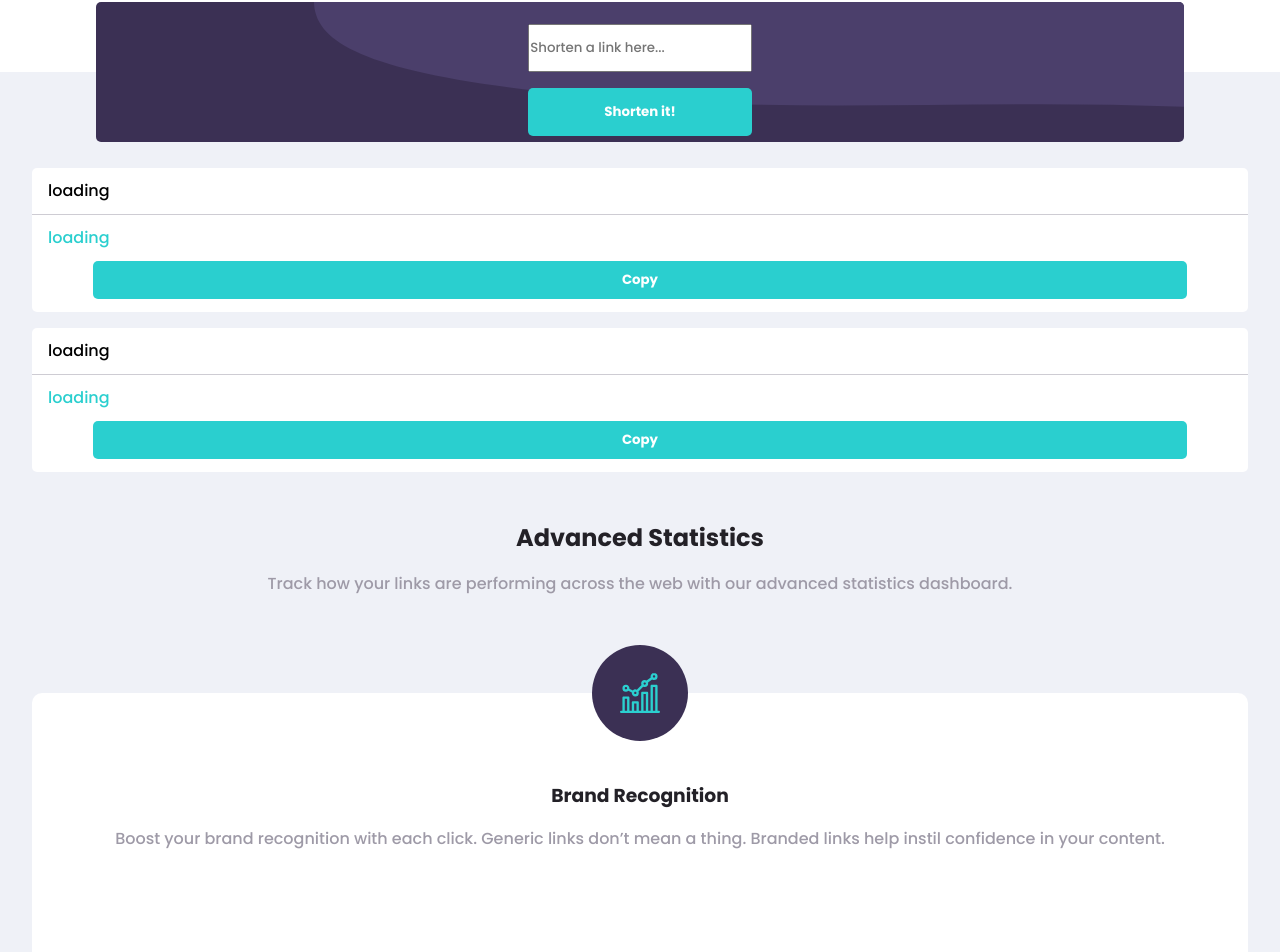
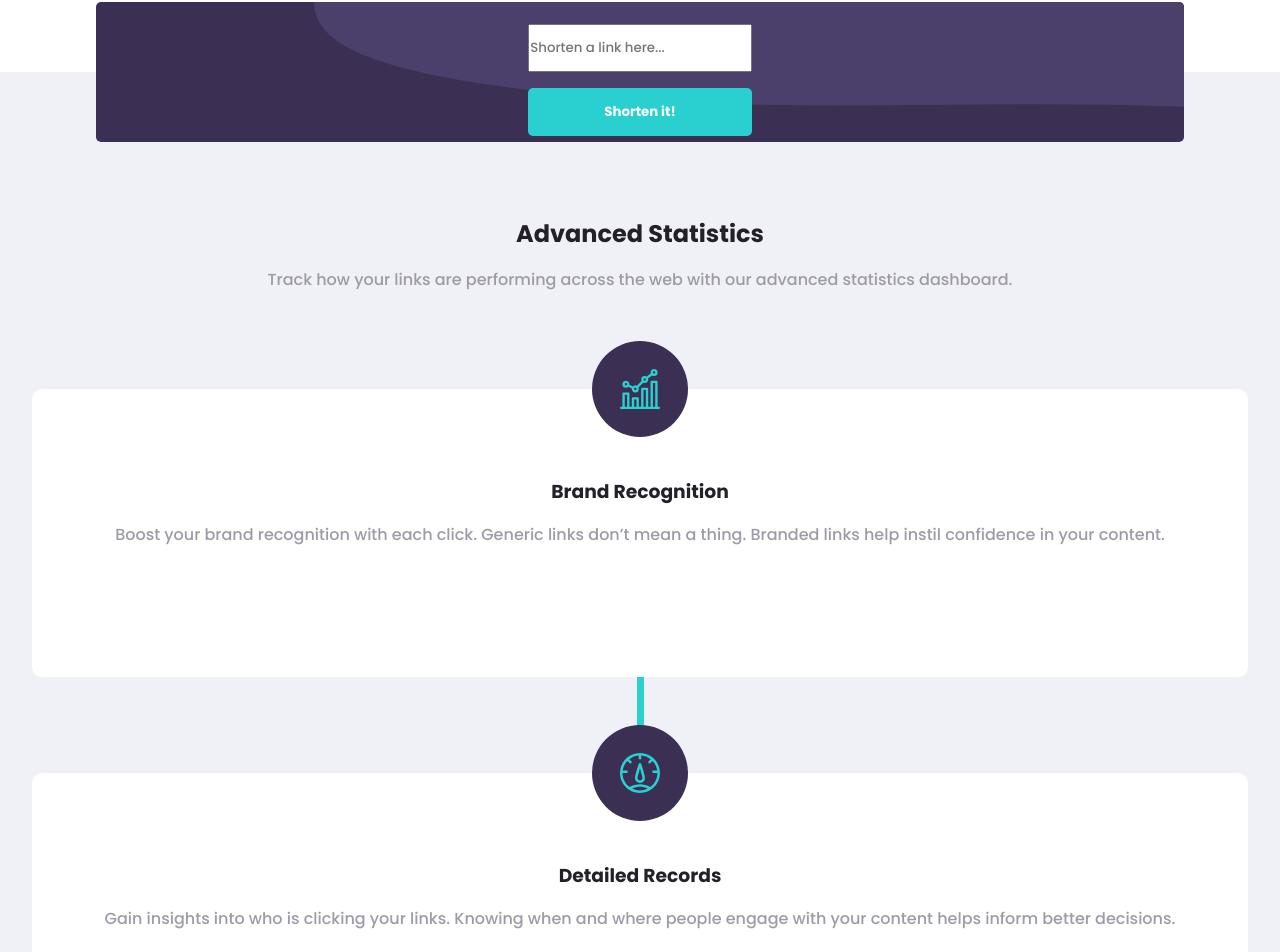
Before and after one commit to VictorKyHugo/shortner-react, a React (Create React App) app: page / in a window 1280 px wide. Shown: the part 764-1716 px from the top of the page. Built offline with nearby package versions, Linux system fonts and the light colour scheme.

Commit message:
api call done

```diff
--- a/src/components/Link/Link.js
+++ b/src/components/Link/Link.js
@@ -1,19 +1,11 @@
-import { useContext } from 'react'
-import { LinkContext } from '../../contexts/LinkContext'
 import './Link.scss'
 
-function Link() {
-
-    const { links } = useContext(LinkContext)
-
-    const allLinks = links.map(item => item)
-
-
+function Link(props) {
     return (
         <div className="link">
-            <span className="link__complete">{allLinks[0] ? allLinks[0].original : "loading"}</span>
+            <span className="link__complete">{props.original ? props.original : "loading"}</span>
             <div className="link__line"></div>
-            <span className="link__short">{allLinks[0] ? allLinks[0].short : "loading"}</span>
+            <span className="link__short">{props.short ? props.short : "loading"}</span>
             <button className="link__button">Copy</button>
         </div>
     )
--- a/src/components/Statistics/Statistics.js
+++ b/src/components/Statistics/Statistics.js
@@ -1,4 +1,6 @@
 import "./Statistics.scss"
+import { useContext } from 'react'
+import { LinkContext } from '../../contexts/LinkContext'
 import Card from './Card/Card'
 
 import brand from '../../assets/images/icon-brand-recognition.svg'
@@ -7,6 +9,8 @@ import customizable from '../../assets/images/icon-fully-customizable.svg'
 import Link from "../Link/Link"
 
 function Statistics() {
+
+    const { links } = useContext(LinkContext)
 
     const statisticsList = {
         brand_recognition:
@@ -33,8 +37,11 @@ function Statistics() {
     return (
         <div className="statistics">
             <div className="statistics__link_container">
-                <Link />
-                <Link />
+                {links.map(item => {
+                    return (
+                        <Link original={item.original} short={item.short} key={item.code} />
+                    )
+                })}
             </div>
 
             <div className="statistics__content">
--- a/src/contexts/LinkContext.js
+++ b/src/contexts/LinkContext.js
@@ -15,7 +15,8 @@ export const LinkProvider = ({ children }) => {
             return (
                 [...prev, {
                     original: dataJson.result.original_link,
-                    short: dataJson.result.full_short_link
+                    short: dataJson.result.full_short_link,
+                    code: dataJson.result.code
                 }]
             )
         })
@@ -26,7 +27,7 @@ export const LinkProvider = ({ children }) => {
 
 
     return (
-        <LinkContext.Provider value={{ links, setLinks, setLinkToShort, linkToShort, fetchData }}>
+        <LinkContext.Provider value={{ links, setLinkToShort, linkToShort, fetchData }}>
             {children}
         </LinkContext.Provider>
     )
```
